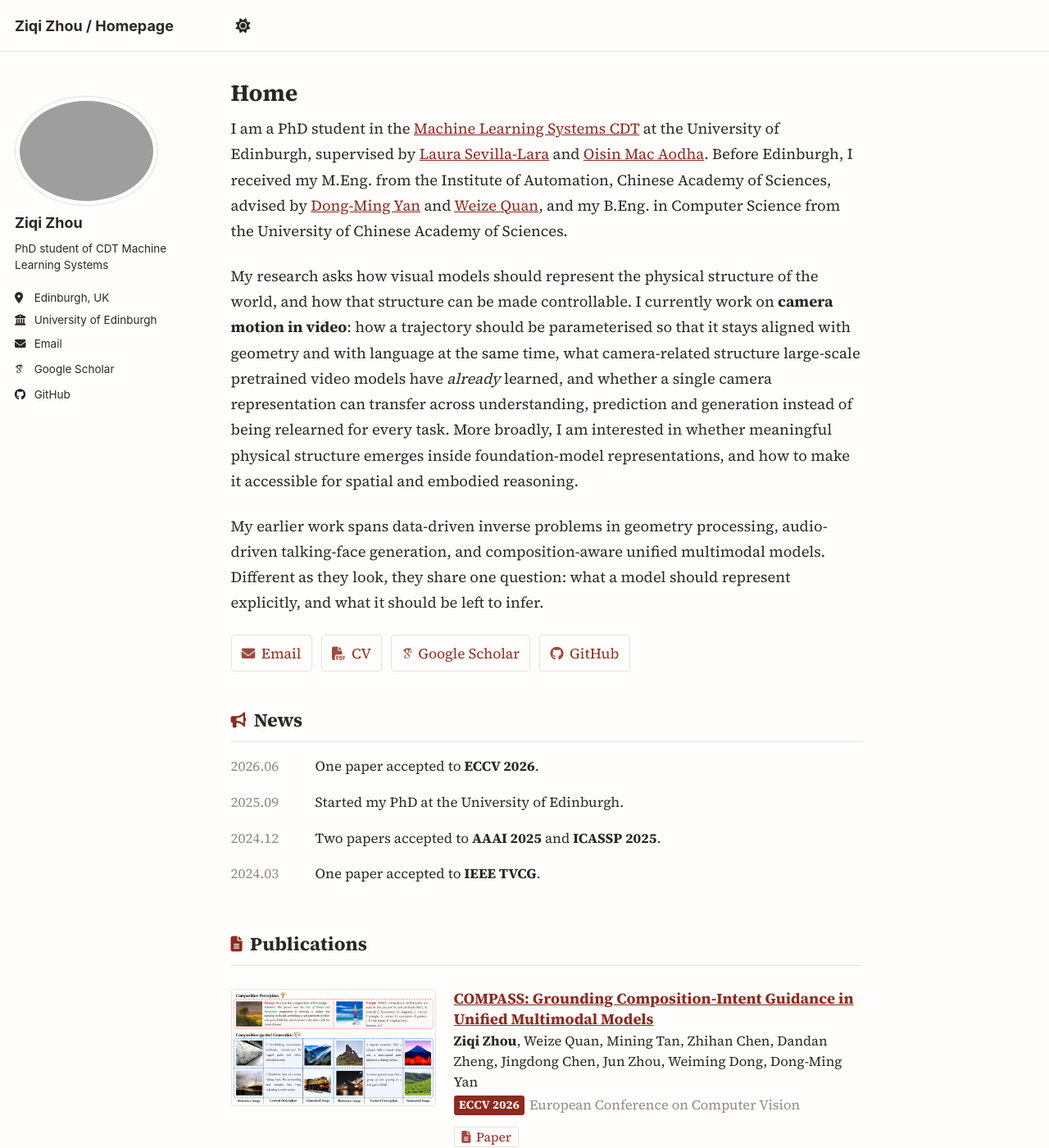
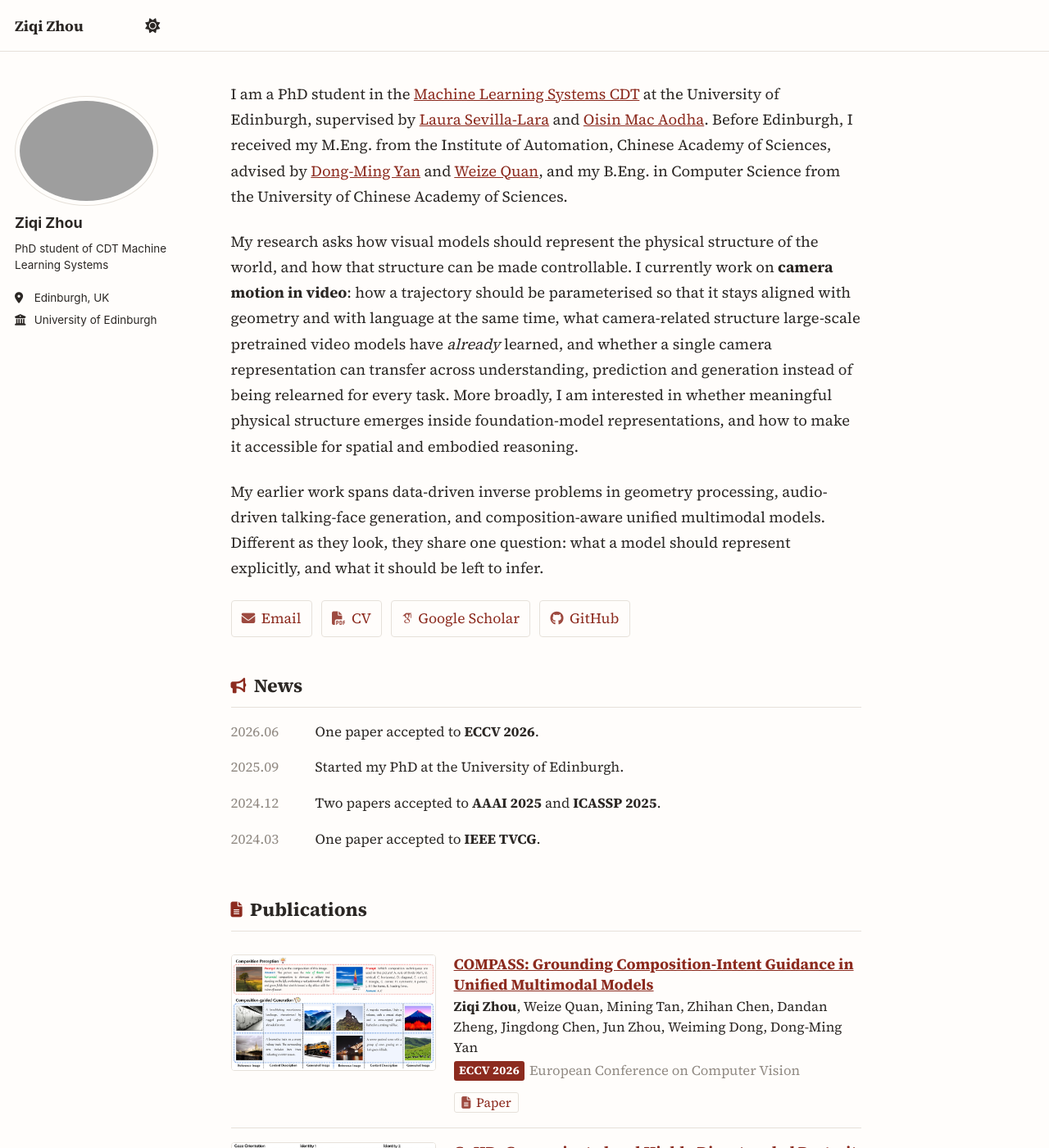
Before and after one commit to Jia1018/Jia1018.github.io, a Jekyll site: the page built from _pages/about.md, in a window 1280 px wide and 1400 px high. Shown: the whole window at 82% size. Built offline with Jekyll 4.4.1, drawn with Linux system fonts in a browser that asks for light colours; some web fonts are replaced; a script that is not in the unit is left out.

Commit message:
Trim page chrome, unify sidebar typography

```diff
--- a/_config.yml
+++ b/_config.yml
@@ -9,7 +9,7 @@
 # Basic Site Settings
 locale                   : "en-US"
 site_theme               : "default" # Currently available options are "default", "air"
-title                    : "Ziqi Zhou / Homepage"
+title                    : "Ziqi Zhou"
 title_separator          : "-"
 name                     : &name "Ziqi Zhou"
 description              : &description "Ziqi Zhou's academic portfolio"   # Update this with a general description of your site, this is the default if not overridden by a page
@@ -30,12 +30,12 @@ author:
   location         : "Edinburgh, UK"
   employer         : "University of Edinburgh"
   uri              : # URL
-  email            : "Ziqi.Zhou@ed.ac.uk"
+  email            : # "Ziqi.Zhou@ed.ac.uk" (shown in the page body instead)
 
   # Academic websites
   academia         : # URL
   arxiv            : # URL - Update with the correct link to your profile
-  googlescholar    : "https://scholar.google.com/citations?user=9-WlAsQAAAAJ"
+  googlescholar    : # "https://scholar.google.com/citations?user=9-WlAsQAAAAJ" (shown in the page body instead)
   inspire-hep      : # URL
   impactstory      : # URL
   orcid            : #"http://orcid.org/yourorcidurl"
@@ -48,7 +48,7 @@ author:
   bitbucket        : # Username - Update with your username on the site
   codepen          : # Username
   dribbble         : # Username
-  github           : "Jia1018"
+  github           : # "Jia1018" (shown in the page body instead)
   kaggle           : # Username
   stackoverflow    : # User number or user number and name (i.e., use "1" or "1/jeff-atwood")
 
--- a/_pages/about.md
+++ b/_pages/about.md
@@ -1,6 +1,6 @@
 ---
 permalink: /
-title: "Home"
+title:
 author_profile: true
 redirect_from:
   - /about/
--- a/assets/css/homepage.css
+++ b/assets/css/homepage.css
@@ -244,3 +244,22 @@ h1, h2, h3, h4, h5, h6 {
   font-size: 0.95em;
   opacity: 0.85;
 }
+
+/* ---------- chrome: hide the site title in the top bar, keep the theme toggle ---------- */
+.masthead__menu-item--lg {
+  display: none;
+}
+
+/* ---------- sidebar / masthead / footer follow the same typeface ---------- */
+.sidebar,
+.author__name,
+.author__bio,
+.author__urls,
+.author__urls a,
+.masthead__menu-item a,
+.page__title,
+.page__meta,
+.page__footer,
+.page__footer a {
+  font-family: "Source Serif 4", Charter, Georgia, "Times New Roman", serif;
+}
```
